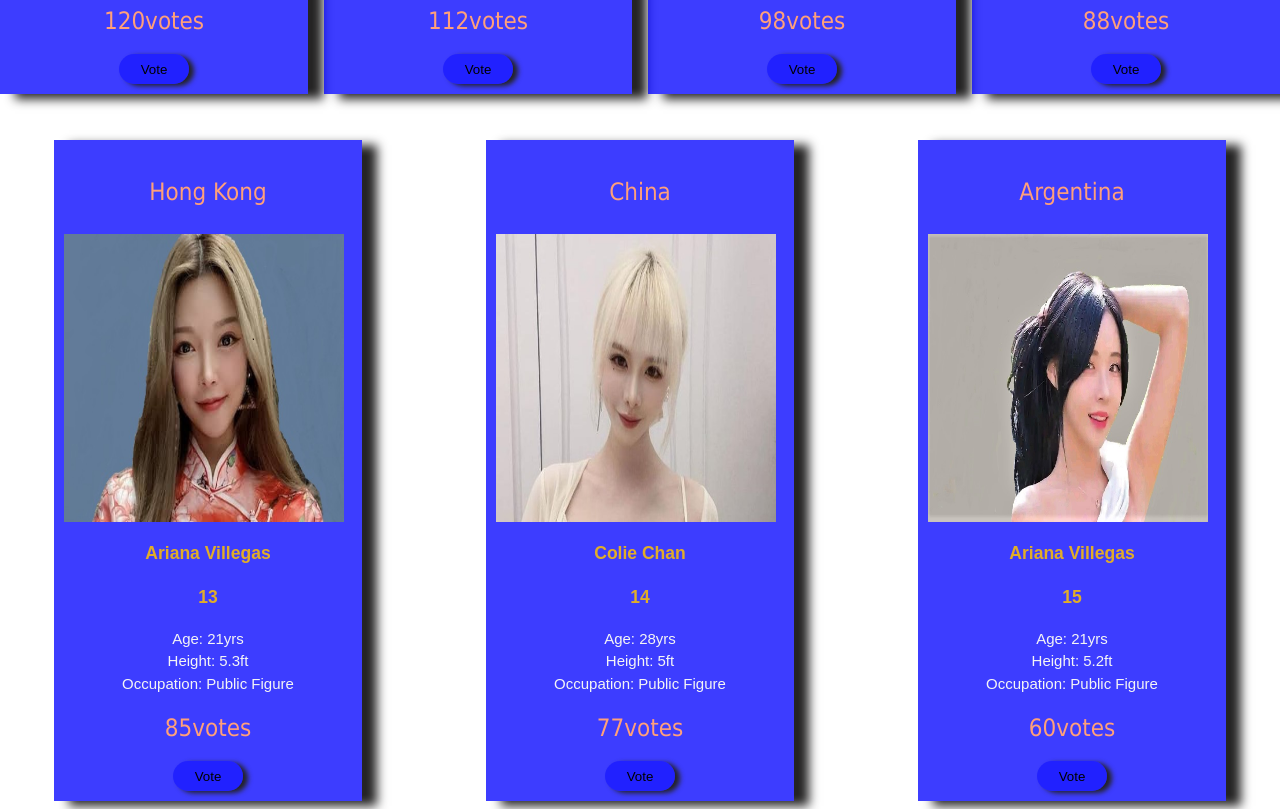
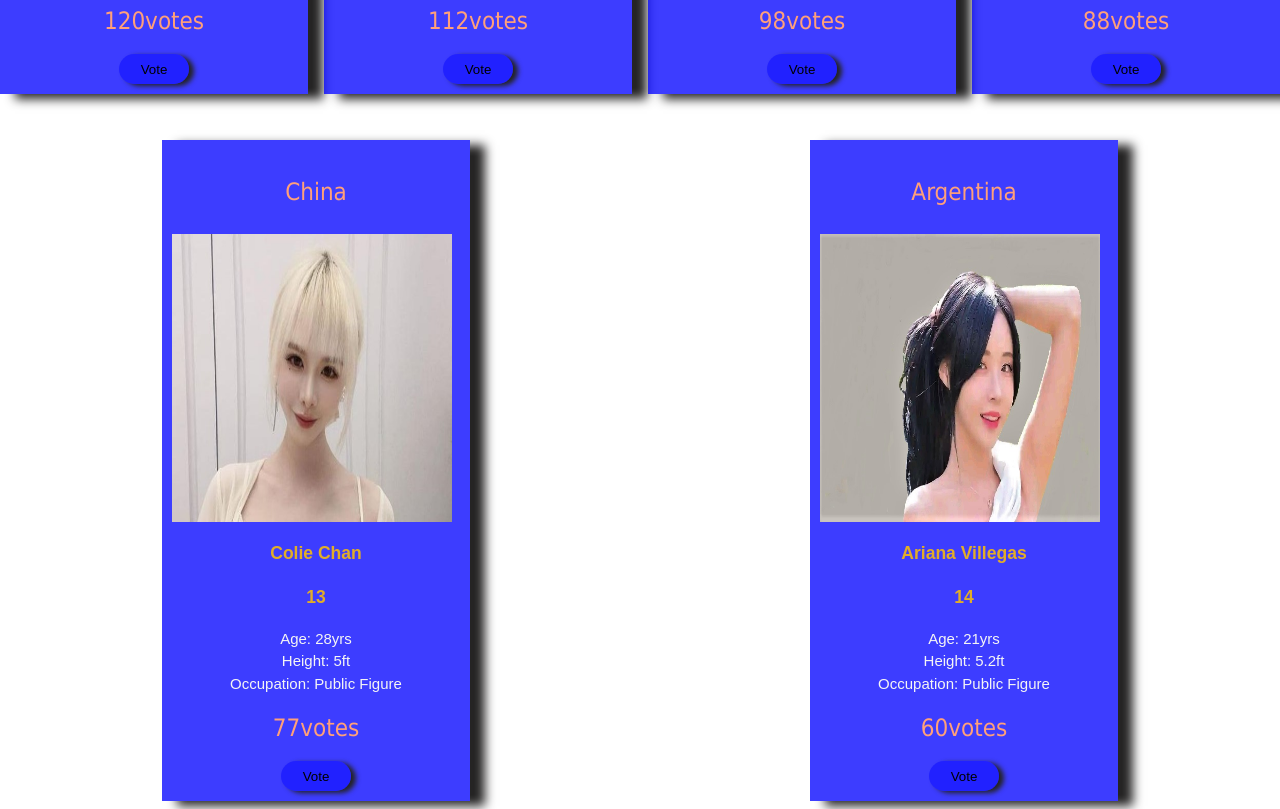
Before and after one commit to iblacksassin/beautypageantryodg, a plain HTML site: page index.html in a window 1280 px wide. Shown: the part 3391-4200 px from the top of the page. Drawn offline with Linux system fonts and the light colour scheme.

Commit message:
Update index.html

```diff
--- a/index.html
+++ b/index.html
@@ -228,25 +228,10 @@
                 </div>
 
                 <div class="box">
-                  <h1><span>Hong Kong</span></h1>
-                  <img src="model(10).jpg" class="mad">
-                     <div class="name"><h3>Ariana Villegas</h3>
-                        <div class="number"><h3>13</h3></div>
-                    </div>
-                  <li>Age: 21yrs</li>
-                  <li>Height: 5.3ft</li>
-                  <li>Occupation: Public Figure</li>
-                   <p><span>85votes</span></p>
-                   <div class="button">
-                    <button class="submit"><a href="vote.html">Vote</a></button>
-                 </div>
-                </div>
-
-                <div class="box">
                   <h1><span>China</span></h1>
                 <img src="model (10).jpg" class="mad">
                     <div class="name"><h3>Colie Chan</h3>
-                       <div class="number"><h3>14</h3></div>
+                       <div class="number"><h3>13</h3></div>
                    </div>
                 <li>Age: 28yrs</li>
                 <li>Height: 5ft </li>
@@ -261,7 +246,7 @@
                   <h1><span>Argentina</span></h1>
                   <img src="model (12).jpg" class="mad">
                      <div class="name"><h3>Ariana Villegas</h3>
-                        <div class="number"><h3>15</h3></div>
+                        <div class="number"><h3>14</h3></div>
                     </div>
                   <li>Age: 21yrs</li>
                   <li>Height: 5.2ft</li>
```
